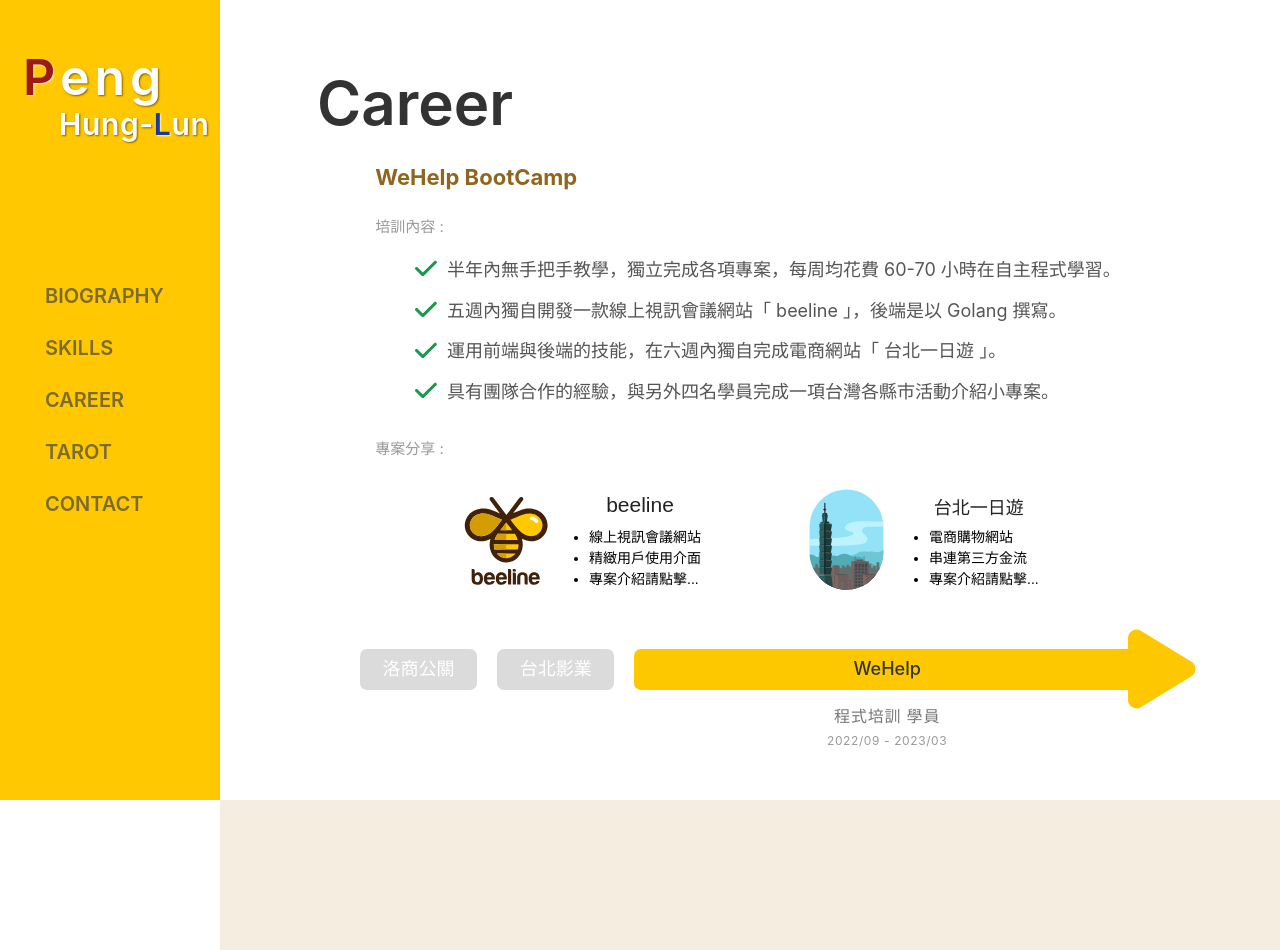
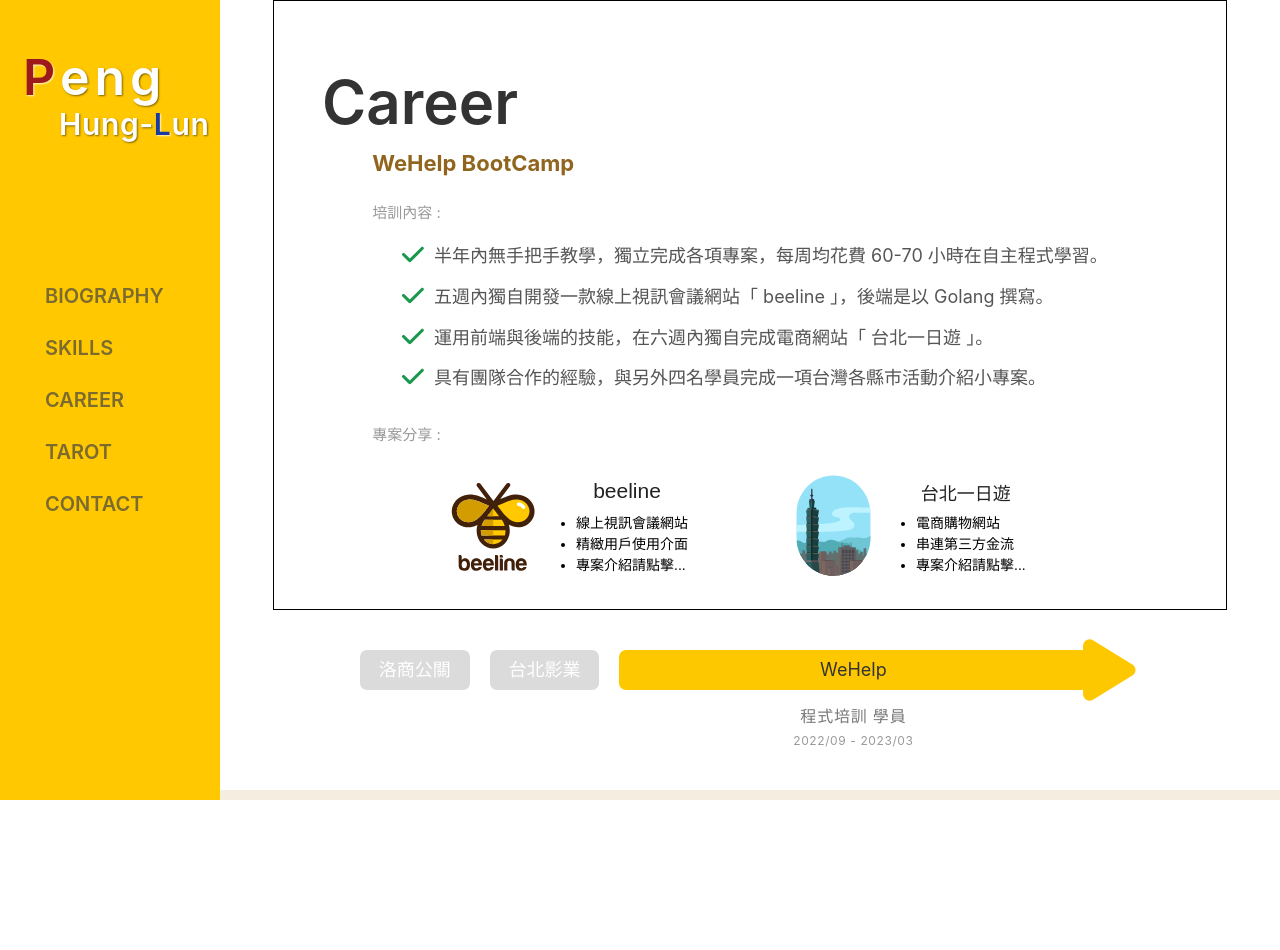
Before and after one commit to Ben10225/MyWeb, a Vue app: page /career in a window 1280 px wide. After the commit the page ends 800 px from the top, so only its background shows below. Built offline with nearby package versions, Linux system fonts and the light colour scheme; what vue-plyr would draw is missing.

Commit message:
career page rwd part1

```diff
--- a/src/components/CareerComps/CareerDecorateComp.vue
+++ b/src/components/CareerComps/CareerDecorateComp.vue
@@ -7,8 +7,8 @@
 <style scoped>
 .under-one {
   background-color: #f5ede0;
-  width: 100vw;
-  height: 150px;
+  /* width: 100vw; */
+  height: 100px;
   bottom: 0px;
   position: relative;
   /* position: fixed; */
--- a/src/components/CareerComps/CareerInfoBlockComp.vue
+++ b/src/components/CareerComps/CareerInfoBlockComp.vue
@@ -60,26 +60,20 @@ watch(props, (nV) => {
 
 <template>
   <div class="info-wrapper">
-    <h1 class="title" :class="{ 'fade-out': wehelpOff }">Career</h1>
+    <div class="back-arrow-block">
       <font-awesome-icon
         :icon="['fas', 'left-long']"
         class="back"
         :class="{ 'arrow-show': wehelpOff }"
         @click="backHandler"
       />
-    <div class="part">
-      <CareerPreviousJob v-show="now === '洛商公關'" :job="0" :reset="reset" />
     </div>
-    <div class="part">
-      <CareerPreviousJob v-show="now === '台北影業'" :job="1" :reset="reset" />
+    <h1 class="title" :class="{ 'fade-out': wehelpOff }">Career</h1>
+    <div class="part" v-show="now === '洛商公關'">
+      <CareerPreviousJob :job="0" :reset="reset" />
     </div>
-
-    <div class="part">
-      <CareerWehelp
-        v-show="now === 'Wehelp'"
-        :wehelp-go-left="wehelpGoLeft"
-        @change-proj="getEmits"
-      />
+    <div class="part" v-show="now === '台北影業'">
+      <CareerPreviousJob :job="1" :reset="reset" />
     </div>
     <div class="part">
       <CareerWehelpBeeline :beeline-show="projShow" />
@@ -87,34 +81,51 @@ watch(props, (nV) => {
     <div class="part">
       <CareerWehelpTaipei :taipei-show="projShow" />
     </div>
+    <div class="part" v-show="now === 'Wehelp'">
+      <CareerWehelp :wehelp-go-left="wehelpGoLeft" @change-proj="getEmits" />
+    </div>
   </div>
 </template>
 
 <style scoped>
 .info-wrapper {
-  width: 100%;
-  /* margin-left: 85px; */
-  margin-top: 160px;
+  width: 90%;
+  min-height: 610px;
+  /* height: 300px; */
+  /* margin-top: 160px; */
   position: relative;
+  display: flex;
+  flex-direction: column;
+  align-items: center;
 
-  display: flex;
-  justify-content: center;
-  align-items: start;
-  left: 45px;
+  justify-content: start;
+  /* padding-left: 70px; */
+  padding-top: 53px;
+  border: 1px solid #000;
+  /* margin-top: -50px; */
 }
 .part {
+  height: 100%;
+  /* position: absolute; */
+  position: relative;
+  /* border: 1px solid blue; */
+  /* background-color: red; */
+}
+.back-arrow-block {
   position: absolute;
 }
 .back {
-  position: absolute;
+  position: relative;
+  /* position: absolute; */
   font-size: 45px;
   color: rgb(175, 175, 175);
-  top: -70px;
-  left: 70px;
+  top: 23px;
+  left: -430px;
   opacity: 0;
   transition: 0.3s;
   cursor: pointer;
   pointer-events: none;
+  z-index: 10;
 }
 .back:hover {
   opacity: 0.8;
@@ -128,8 +139,7 @@ h1 {
   font-size: 60px;
   color: #333;
   font-weight: 600;
-  top: -105px;
-  left: -380px;
+  left: -330px;
   transition: 0.3s;
   opacity: 1;
   user-select: auto;
@@ -139,4 +149,26 @@ h1 {
   opacity: 0;
   user-select: none;
 }
+@media (max-width: 1000px) {
+  .info-wrapper {
+    margin-left: 30px;
+  }
+  h1 {
+    font-size: 50px;
+    left: -320px;
+  }
+  .back {
+    font-size: 30px;
+    left: -370px;
+    top: 16px;
+  }
+}
+
+@media (max-width: 850px) {
+  h1 {
+    font-size: 45px;
+    /* position: fixed; */
+    /* left: 73px; */
+  }
+}
 </style>
--- a/src/components/CareerComps/CareerLineBlockComp.vue
+++ b/src/components/CareerComps/CareerLineBlockComp.vue
@@ -106,7 +106,8 @@ setTimeout(() => {
         }"
         @click="clickHandler(data.id)"
       >
-        {{ data.firm }}
+        <span class="firm">{{ data.firm }}</span>
+
         <p :class="{ show: now === data.id }" class="tenure">
           {{ data.tenure }}
         </p>
@@ -127,8 +128,12 @@ setTimeout(() => {
 <style scoped>
 .line-wrapper {
   width: 800px;
-  position: absolute;
-  bottom: 110px;
+  /* position: absolute; */
+  position: relative;
+  /* bottom: 110px; */
+  /* border: 1px solid #000; */
+  padding-bottom: 70px;
+  margin-top: 40px;
 }
 .line-block {
   width: 100%;
@@ -138,7 +143,7 @@ setTimeout(() => {
   /* gap: 30px; */
 }
 .work-block {
-  font-size: 18px;
+  height: 40px;
   font-weight: 500;
   padding: 6px 10px;
   transition: 0.7s;
@@ -149,11 +154,15 @@ setTimeout(() => {
   z-index: 2;
   position: relative;
 }
+.firm {
+  font-size: 18px;
+}
 .ic {
-  position: absolute;
-  font-size: 90px;
-  top: -25px;
-  right: -45px;
+  /* position: absolute; */
+  position: relative;
+  font-size: 70px;
+  top: -15px;
+  right: 15px;
   transition: 0.7s;
   z-index: 1;
   cursor: pointer;
@@ -183,4 +192,39 @@ p {
 .show {
   opacity: 1;
 }
+@media (max-width: 1000px) {
+  .line-wrapper {
+    width: 80%;
+    margin-left: 30px;
+  }
+  .firm {
+    font-size: 17px;
+  }
+  .position {
+    font-size: 15px;
+  }
+  .tenure {
+    font-size: 10px;
+  }
+}
+@media (max-width: 850px) {
+  .line-wrapper {
+    width: 85%;
+  }
+  .ic {
+    font-size: 65px;
+    top: -13px;
+    right: 15px;
+  }
+  .firm {
+    white-space: nowrap;
+  }
+  .position {
+    font-size: 13px;
+  }
+  .tenure {
+    font-size: 10px;
+    white-space: nowrap;
+  }
+}
 </style>
--- a/src/components/CareerComps/CareerPreviousJobComp.vue
+++ b/src/components/CareerComps/CareerPreviousJobComp.vue
@@ -102,9 +102,17 @@ watch(props, () => {
 </template>
 
 <style scoped>
+.taipeiPostProduction-wrapper {
+  /* width: 800px; */
+  /* border: 1px solid #000; */
+  /* display: flex;
+  justify-content: center;
+  flex-direction: column; */
+}
 .taipeiPostProduction {
+  padding: 0 30px;
   position: relative;
-  left: -77px;
+  /* left: -77px; */
 }
 .content-info {
   margin-bottom: 30px;
@@ -125,7 +133,7 @@ h3 {
   font-weight: 700;
   margin-bottom: 20px;
   position: relative;
-  left: -30px;
+  left: -40px;
   top: 1px;
 }
 h4 {
@@ -134,7 +142,7 @@ h4 {
   font-size: 15px;
   margin-bottom: 15px;
   position: relative;
-  left: -30px;
+  left: -40px;
 }
 .projects {
   position: relative;
@@ -152,7 +160,7 @@ h4 {
   width: 622px;
   overflow: hidden;
   position: relative;
-  left: 40px;
+  /* left: 40px; */
 }
 .ic-arrow {
   position: absolute;
@@ -164,10 +172,10 @@ h4 {
   transition: 0.4s;
 }
 .arrow-right {
-  right: -90px;
+  right: -30px;
 }
 .arrow-left {
-  left: -10px;
+  left: -30px;
 }
 .arrow-can-click {
   color: #929292;
@@ -203,4 +211,12 @@ h4 {
 .dash {
   margin: 0 5px;
 }
+@media (max-width: 1000px) {
+  .content-info li {
+    font-size: 16px;
+  }
+  .ic-clapperboard {
+    font-size: 16px;
+  }
+}
 </style>
--- a/src/components/CareerComps/CareerWehelpBeelineComp.vue
+++ b/src/components/CareerComps/CareerWehelpBeelineComp.vue
@@ -99,8 +99,9 @@ watch(props, () => {
   color: black;
   overflow: hidden;
   width: 720px;
-  position: relative;
-  left: -3px;
+  position: absolute;
+  /* position: relative; */
+  left: -375px;
   top: -80px;
 }
 .beeline-block {
@@ -181,7 +182,7 @@ li {
   border-radius: 10px;
   position: absolute;
   width: 260px;
-  right: 30px;
+  right: 20px;
   box-shadow: 3px 3px 5px rgba(0, 0, 0, 0.3);
 }
 .png {
@@ -190,4 +191,9 @@ li {
 .gif {
   bottom: 15px;
 }
+@media (max-width: 1000px) {
+  .beeline-wrapper {
+    left: -340px;
+  }
+}
 </style>
--- a/src/components/CareerComps/CareerWehelpComp.vue
+++ b/src/components/CareerComps/CareerWehelpComp.vue
@@ -55,11 +55,14 @@ const getEmits = (projId) => {
 
 <style scoped>
 .wehelp-wrapper {
+  width: 100%;
   padding: 0 32px;
-  left: -32px;
+  /* left: -32px; */
   position: relative;
   overflow: hidden;
   pointer-events: auto;
+  /* border: 1px solid red; */
+  top: -20px;
 }
 .wehelp-wrapper-pointer-evt-none {
   pointer-events: none;
@@ -84,7 +87,7 @@ const getEmits = (projId) => {
   margin-bottom: 10px;
 }
 p {
-  display: inline-block;
+  display: inline;
   color: #555;
 }
 h3 {
@@ -93,7 +96,8 @@ h3 {
   font-weight: 700;
   margin-bottom: 20px;
   position: relative;
-  left: -30px;
+  left: -20px;
+  /* top: -10px; */
 }
 h4 {
   color: #999;
@@ -101,7 +105,7 @@ h4 {
   font-size: 15px;
   margin-bottom: 15px;
   position: relative;
-  left: -30px;
+  left: -20px;
 }
 .projects {
   position: relative;
@@ -113,4 +117,18 @@ h4 {
   top: 2px;
   margin-right: 10px;
 }
+@media (max-width: 1000px) {
+  .wehelp-wrapper {
+    top: -50px;
+  }
+  h3 {
+    font-size: 20px;
+  }
+  .content-info li {
+    font-size: 16px;
+  }
+  .ic-check {
+    font-size: 18px;
+  }
+}
 </style>
--- a/src/components/CareerComps/CareerWehelpProjsComp.vue
+++ b/src/components/CareerComps/CareerWehelpProjsComp.vue
@@ -70,6 +70,7 @@ const clickHandler = (web) => {
   display: flex;
   flex-direction: row;
   justify-content: center;
+  align-items: center;
   position: relative;
 }
 .proj .info-block {
@@ -127,4 +128,12 @@ button:hover {
   background-color: rgba(209, 209, 209, 0.2);
   border: 1px solid rgba(228, 189, 71, 0.2);
 }
+@media (max-width: 850px) {
+  .wehelp-proj-wrapper {
+    flex-direction: column;
+  }
+  .proj {
+    margin: 5px 0;
+  }
+}
 </style>
--- a/src/components/CareerComps/CareerWehelpTaipeiComp.vue
+++ b/src/components/CareerComps/CareerWehelpTaipeiComp.vue
@@ -111,9 +111,10 @@ watch(props, () => {
   color: black;
   overflow: hidden;
   width: 720px;
-  position: relative;
-  left: -3px;
-  top: -80px;
+  /* position: relative; */
+  position: absolute;
+  left: -375px;
+  top: -93px;
 }
 .taipei-block {
   position: relative;
@@ -172,8 +173,8 @@ a {
 .pict {
   border-radius: 10px;
   position: absolute;
-  width: 250px;
-  right: 30px;
+  width: 270px;
+  right: 20px;
   box-shadow: 3px 3px 5px rgba(0, 0, 0, 0.3);
 }
 .intro {
@@ -191,10 +192,13 @@ h4 {
 li {
   list-style: none;
 }
-.png {
-  bottom: 175px;
+.gif {
+  bottom: 5px;
 }
-.gif {
-  bottom: 48px;
+@media (max-width: 1000px) {
+  .taipei-wrapper {
+    left: -340px;
+    top: -105px;
+  }
 }
 </style>
--- a/src/views/CareerView.vue
+++ b/src/views/CareerView.vue
@@ -22,39 +22,46 @@ const projHandler = (resBool) => {
       <CareerInfoBlock :job="job" :proj="projLeave" @proj-false="projHandler" />
       <CareerLineBlock @change-job="changeNow" @proj-leave="projHandler" />
     </div>
-    <CareerDecorate class="decorate" />
+    <!-- <CareerDecorate class="decorate" /> -->
   </div>
 </template>
 
 <style scoped>
 .career-wrapper {
   /* width: 100; */
-  min-height: 100%;
-  background-color: #ffffff;
+  /* min-height: 100%; */
+  height: 100%;
   display: flex;
-  justify-content: center;
+  /* justify-content: center; */
   flex-direction: column;
-  overflow: hidden;
+  /* overflow: hidden; */
   position: relative;
+  /* padding-top: 53px; */
+  background-color: #f5ede0;
 }
 .outter {
   width: 100%;
+  background-color: #ffffff;
   /* width: 800px; */
-  height: 800px;
+  /* height: 800px; */
   position: relative;
   /* position: absolute; */
   /* z-index: 10; */
   display: flex;
-  justify-content: center;
+  flex-direction: column;
+  align-items: center;
+
+  /* justify-content: center; */
 
   /* left: 50%;
   transform: translateX(-50%); */
 
   /* background-color: red; */
+  /* border: 1px solid #000; */
 }
 .decorate {
   /* bottom: -30px; */
-  width: 100%;
-  position: relative;
+  /* width: 100%; */
+  /* position: relative; */
 }
 </style>
```
Lines whose indentation alone changed are shown as unchanged.
